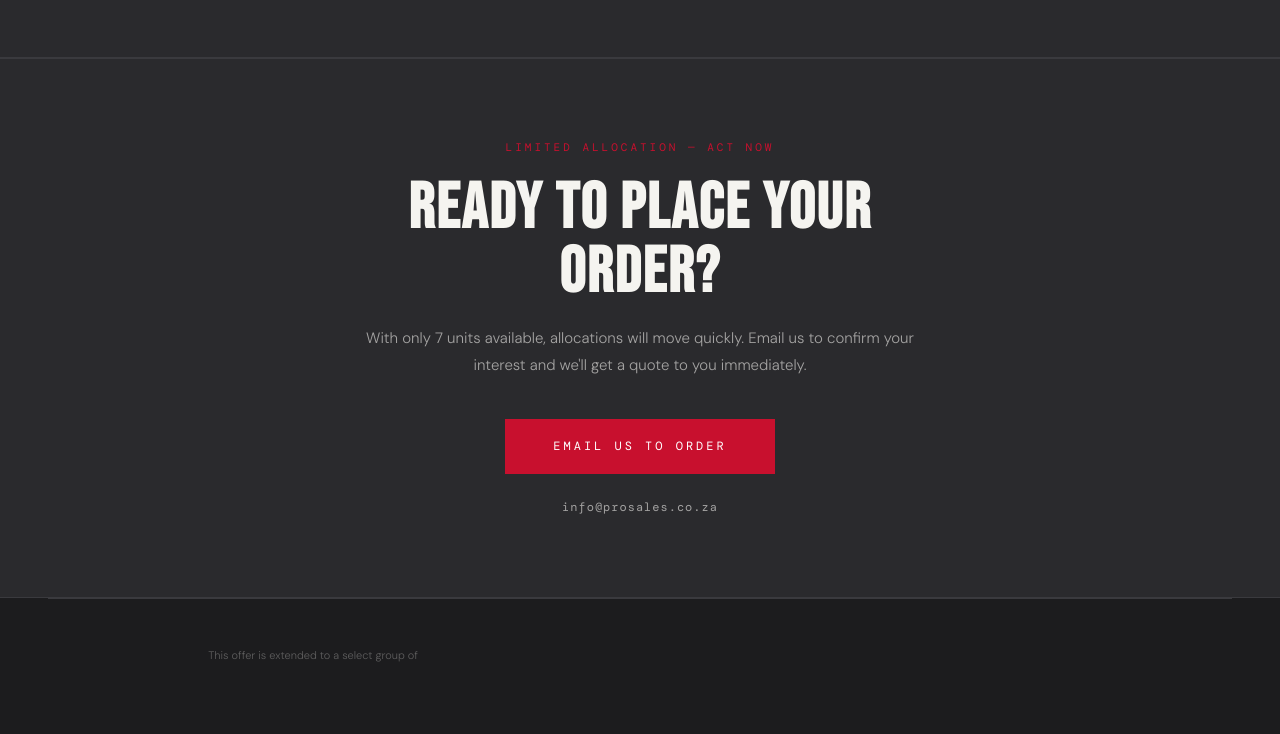
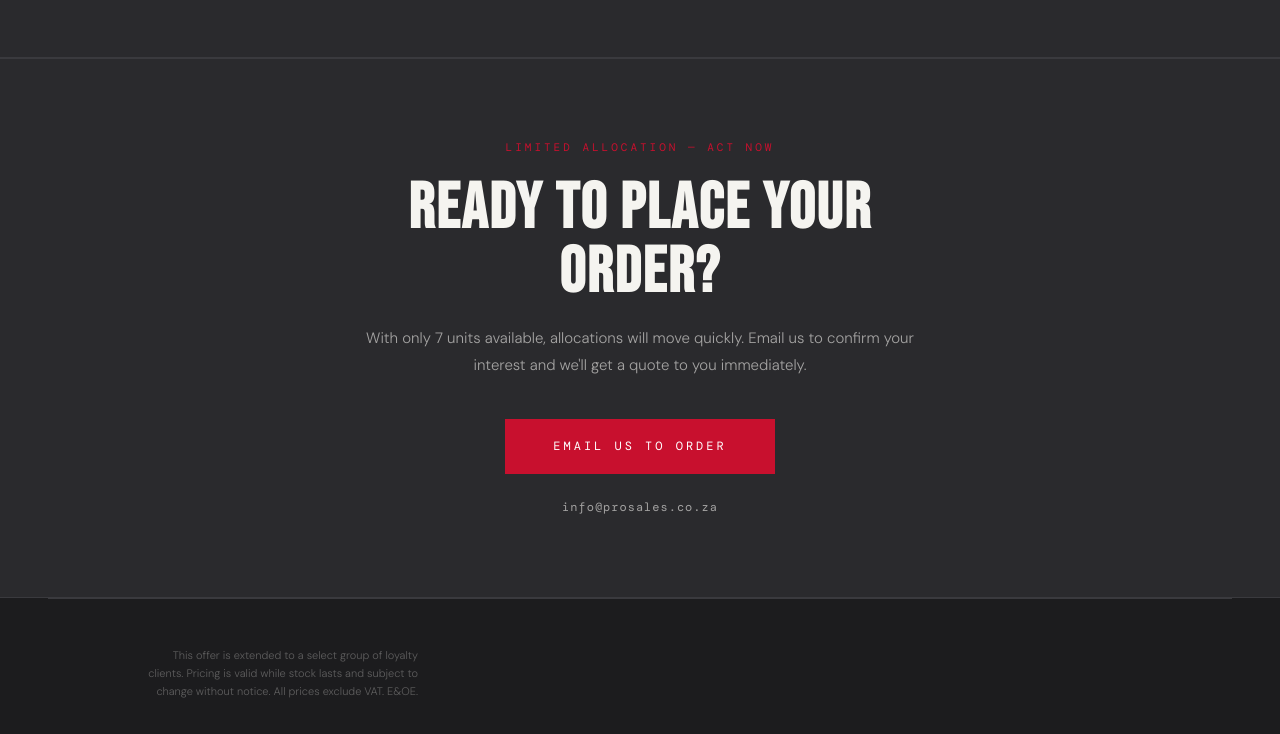
Before and after one commit to PSBroadcast/prosales-pages, a plain HTML site: page aputure-xt52-offer/index.html in a window 1280 px wide. Shown: the part 2488-3222 px from the top of the page. Before the commit the page ends 3201 px from the top, so only its background shows below. Drawn offline with nearby package versions, Linux system fonts and the light colour scheme.

Commit message:
Update index.html

```diff
--- a/aputure-xt52-offer/index.html
+++ b/aputure-xt52-offer/index.html
@@ -734,4 +734,4 @@
 <div class="footer-border"></div>
 <footer>
   <div class="footer-disclaimer">
-    This offer is extended to a select group of
+    This offer is extended to a select group of loyalty clients. Pricing is valid while stock lasts and subject to change without notice. All prices exclude VAT. E&OE.
```
